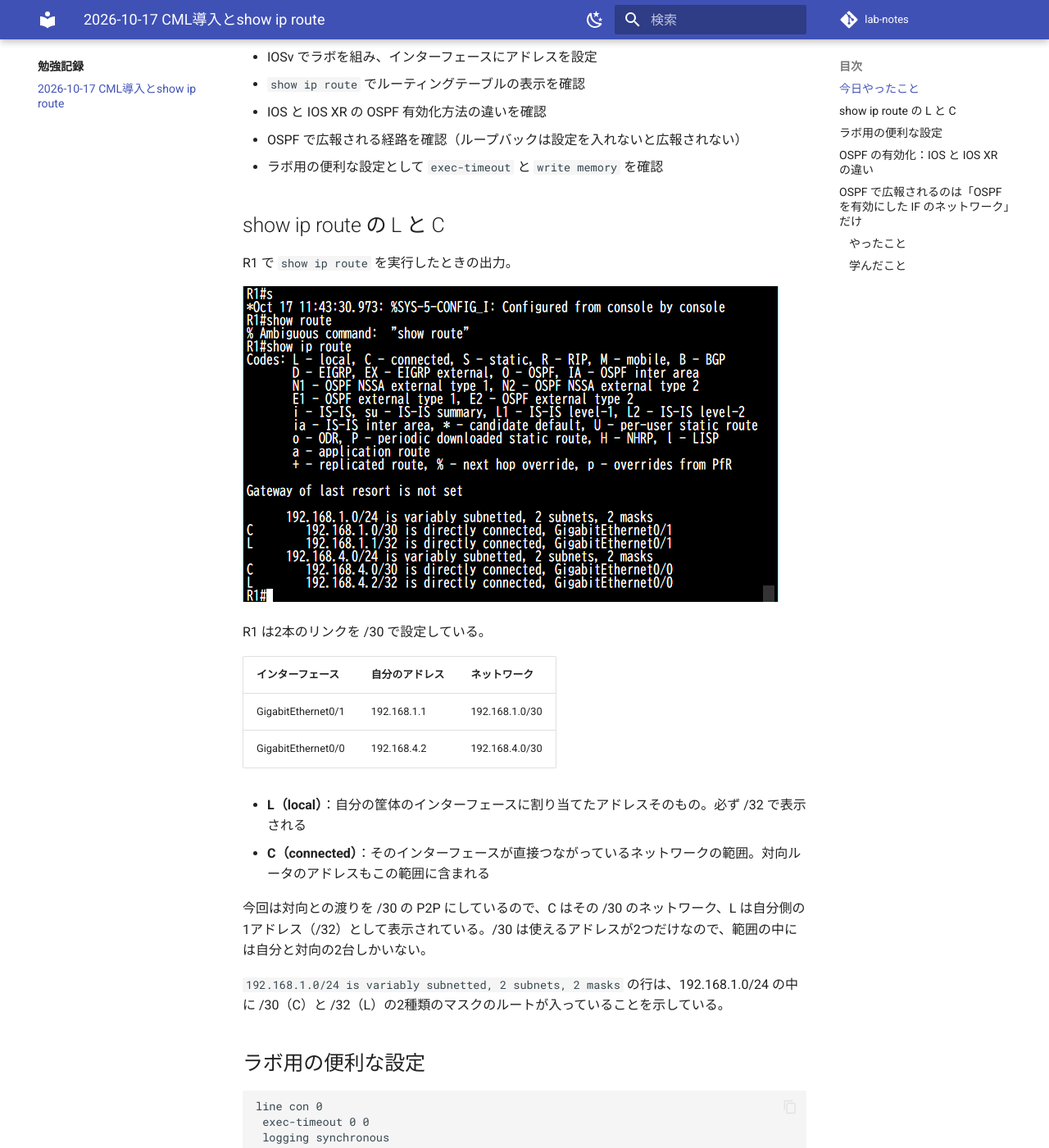
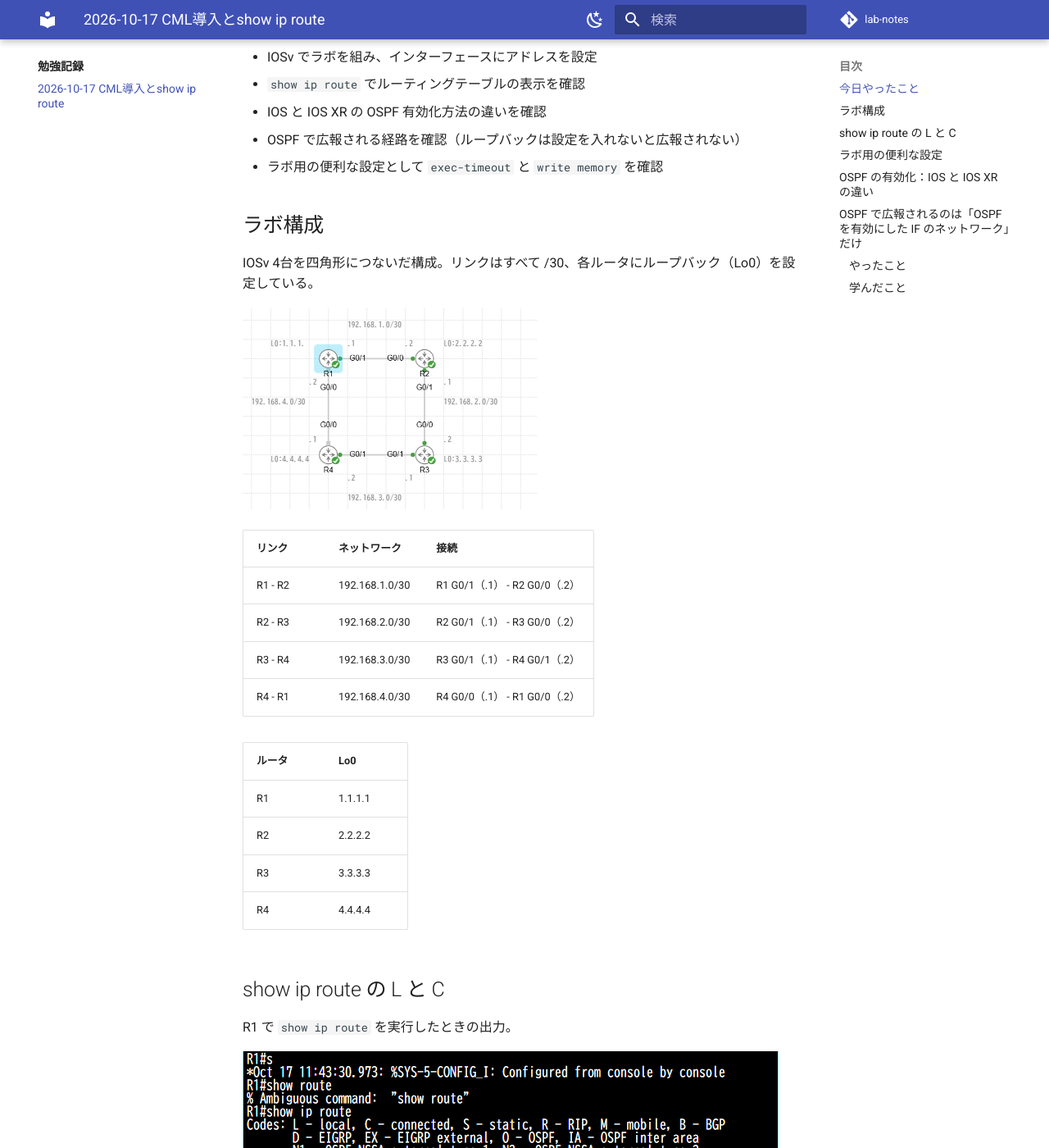
Before and after one commit to supur1nn/lab-notes, an MkDocs documentation site: the page built from docs/study-log/2026-10-17.md, in a window 1280 px wide and 1400 px high, scrolled down 297 px. Shown: the whole window at 82% size. Built offline with MkDocs 1.6.1 and Material for MkDocs 9.7.7, drawn with Linux system fonts in a browser that asks for light colours; comment, search, counter and statistics services are not loaded.

Commit message:
勉強記録 2026-10-17 にラボ構成図を追加
Co-Authored-By: Claude Opus 5.5 <noreply@anthropic.com>
Claude-Session: https://claude.ai/code/session_016eVfHAajpEsA6RjKwzNTMY

```diff
--- a/docs/study-log/2026-10-17.md
+++ b/docs/study-log/2026-10-17.md
@@ -8,6 +8,26 @@
 - IOS と IOS XR の OSPF 有効化方法の違いを確認
 - OSPF で広報される経路を確認（ループバックは設定を入れないと広報されない）
 - ラボ用の便利な設定として `exec-timeout` と `write memory` を確認
+
+## ラボ構成
+
+IOSv 4台を四角形につないだ構成。リンクはすべて /30、各ルータにループバック（Lo0）を設定している。
+
+![ラボ構成図](../assets/images/2026-10-17-topology.png)
+
+| リンク | ネットワーク | 接続 |
+| --- | --- | --- |
+| R1 - R2 | 192.168.1.0/30 | R1 G0/1（.1） - R2 G0/0（.2） |
+| R2 - R3 | 192.168.2.0/30 | R2 G0/1（.1） - R3 G0/0（.2） |
+| R3 - R4 | 192.168.3.0/30 | R3 G0/1（.1） - R4 G0/1（.2） |
+| R4 - R1 | 192.168.4.0/30 | R4 G0/0（.1） - R1 G0/0（.2） |
+
+| ルータ | Lo0 |
+| --- | --- |
+| R1 | 1.1.1.1 |
+| R2 | 2.2.2.2 |
+| R3 | 3.3.3.3 |
+| R4 | 4.4.4.4 |
 
 ## show ip route の L と C
 
```
Also changed, not shown: docs/assets/images/2026-10-17-topology.png (added).
